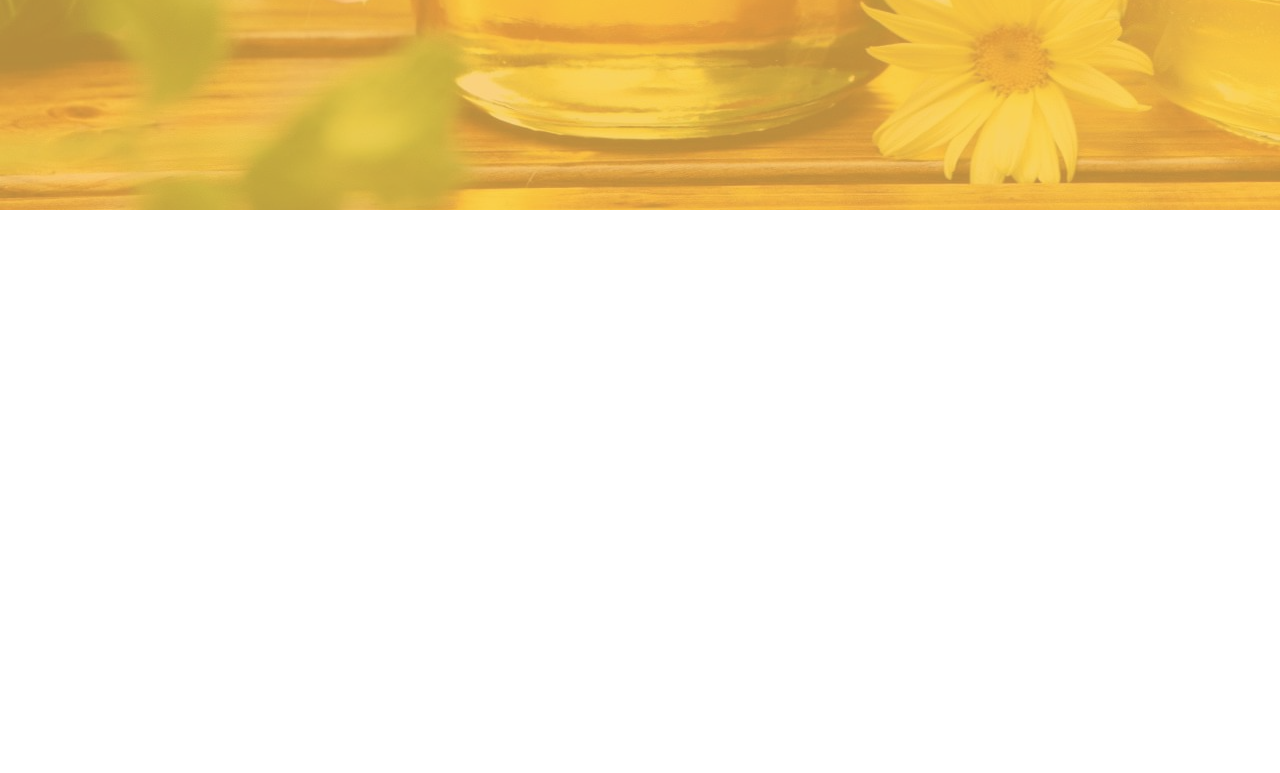
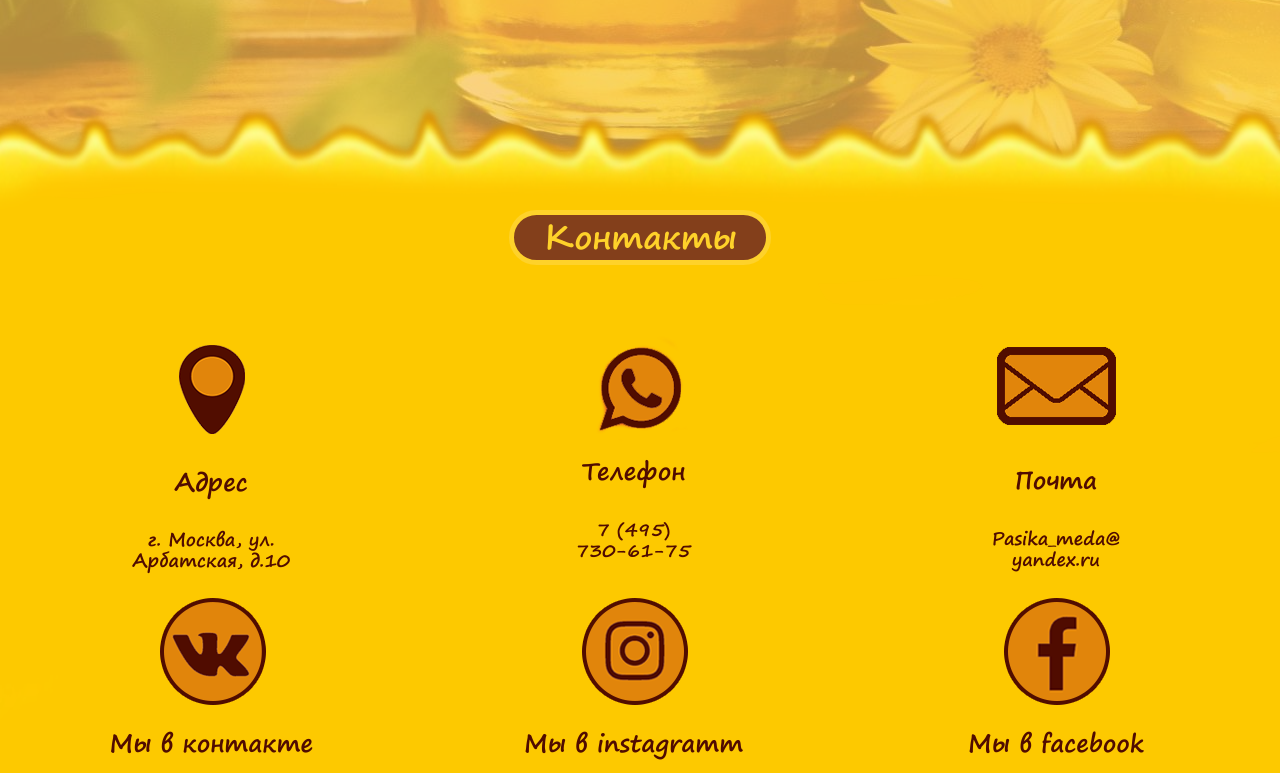
Before and after one commit to MaxGrachikov/the-honey-shop, a website: page index.html in a window 1280 px wide. Shown: the part 9560-10333 px from the top of the page. Before the commit the page ends 9770 px from the top, so only its background shows below. Drawn offline with Linux system fonts and the light colour scheme; files that its build step writes are made by us from their sources.

Commit message:
Добавил подвал без адаптива под смартфоны

```diff
--- a/index.html
+++ b/index.html
@@ -415,6 +415,45 @@
 		</div>
 	</div>
 
+	<footer class="footer">
+		<div class="container">
+			<div class="footer-wrapper">
+				<div class="footer__top">
+					<h1 class="colorful-title">Контакты</h1>
+				</div>
+				<div class="footer__bottom">
+					<div class="item-icon footer__icon">
+						<img src="build/images/Footer/Address.png" alt="Address" class="item-icon__images">
+						<h1 class="item-icon__title">Адрес</h1>
+						<p class="item-icon__subtitle">г. Москва, ул. <br>Арбатская, д.10</p>
+					</div>
+					<div class="item-icon footer__icon">
+						<img src="build/images/Footer/Phone.png" alt="Phone" class="item-icon__images">
+						<h1 class="item-icon__title">Телефон</h1>
+						<p class="item-icon__subtitle">7 (495) <br> 730-61-75</p>
+					</div>
+					<div class="item-icon footer__icon">
+						<img src="build/images/Footer/mail.png" alt="Mail" class="item-icon__images">
+						<h1 class="item-icon__title">Почта</h1>
+						<p class="item-icon__subtitle">Pasika_meda@<br>yandex.ru</p>
+					</div>
+					<div class="item-icon footer__icon">
+						<img src="build/images/Footer/vk.png" alt="Vk" class="item-icon__images">
+						<h1 class="item-icon__title"><a href="https://vk.com/">Мы в контакте</a></h1>
+					</div>
+					<div class="item-icon footer__icon">
+						<img src="build/images/Footer/instagram.png" alt="Instagram" class="item-icon__images">
+						<h1 class="item-icon__title"><a href="https://www.instagram.com/">Мы в instagramm</a></h1>
+					</div>
+					<div class="item-icon footer__icon">
+						<img src="build/images/Footer/facebook.png" alt="Facebook" class="item-icon__images">
+						<h1 class="item-icon__title"><a href="https://www.facebook.com/">Мы в facebook</a></h1>
+					</div>
+				</div>
+			</div>
+		</div>
+	</footer>
+
 
   <!-- bower:js -->
   <script src="build/js/jquery/dist/jquery.js"></script>
--- a/src/sass/_interface.scss
+++ b/src/sass/_interface.scss
@@ -258,3 +258,37 @@
 		}
 	}
 }
+
+.item-icon {
+	display: flex;
+	flex-direction: column;
+	justify-content: center;
+	align-items: center;
+	&__title {
+		color: #500c00;
+		@include bold;
+		font-size: 24px;
+		font-weight: 700;
+		text-align: center;
+		a {
+			text-decoration: none;
+			color: #500c00;
+			@include bold;
+			font-size: 24px;
+			font-weight: 700;
+			text-align: center;
+		}
+	}
+	&__subtitle {
+		color: #500c00;
+		@include bold;
+		font-size: 18px;
+		font-weight: 400;
+		text-align: center;
+	}
+	&__images {
+		@media screen and(max-width: 768px) {
+			display: none;
+		}
+	}
+}
--- /dev/null
+++ b/src/sass/blocks/_footer.scss
@@ -0,0 +1,28 @@
+.footer {
+	background-image: url("../../build/images/Footer/background.png");
+	width: 100%;
+	z-index: 20;
+	margin-top: -10%;
+	padding-top: 10%;
+	height: auto;
+	&__top {
+		display: flex;
+		justify-content: center;
+	}
+	&__bottom {
+		padding-top: 61px;
+		display: flex;
+		flex-wrap: wrap;
+	}
+	&__icon {
+		width: 33%;
+		@media screen and(max-width: 768px) {
+			width: 100%;
+		}
+	}
+}
+
+.footer-wrapper {
+	display: flex;
+	flex-direction: column;
+}
--- a/src/sass/blocks/_reviews.scss
+++ b/src/sass/blocks/_reviews.scss
@@ -6,6 +6,7 @@
 	}
 	&__background-cover {
 		padding-top: 43px;
+		padding-bottom: 10%;
 		background: rgba(250, 196, 86, 0.7);
 		width: 100%;
 		height: 100%;
--- a/src/sass/main.scss
+++ b/src/sass/main.scss
@@ -19,3 +19,5 @@
 @import "blocks/gallery"; // Раздел галерея
 
 @import "blocks/reviews"; // Раздел отызвы
+
+@import "blocks/footer"; // Раздел подвал
```
Also changed, not shown: build/css/main.css, src/css/main.css.
